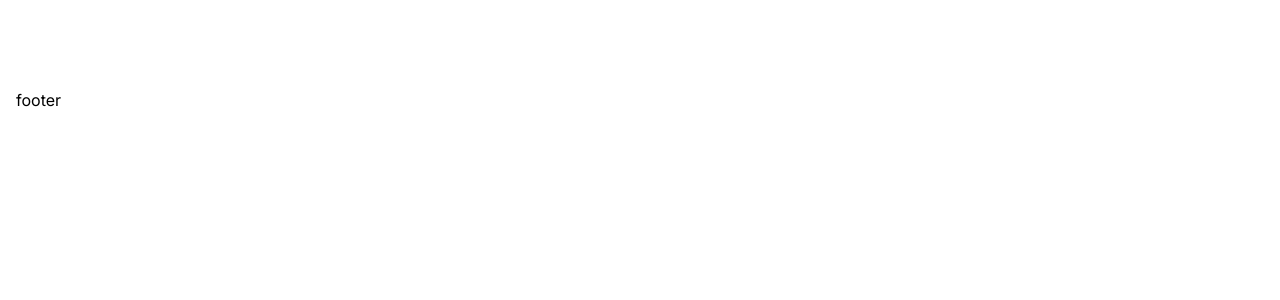
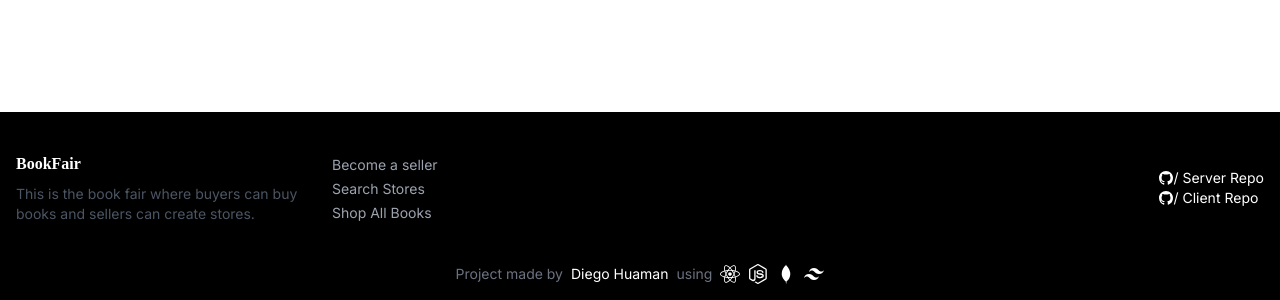
Before and after one commit to darsico/book-fair-frontend, a React (Vite) app: page /sellers in a window 1280 px wide. Shown: the part 792-1092 px from the top of the page. Before the commit the page ends 904 px from the top, so only its background shows below. Built offline with nearby package versions, Linux system fonts and the light colour scheme; no server answers; a web font is replaced by a local one.

Commit message:
chore: footer added, and styles changed in sellers page

```diff
--- /dev/null
+++ b/src/components/Footer/Footer.jsx
@@ -0,0 +1,85 @@
+import { BsGithub } from "react-icons/bs";
+import { GrNode } from "react-icons/gr";
+import { FaReact } from 'react-icons/fa'
+import { DiMongodb } from 'react-icons/di'
+import { SiTailwindcss } from 'react-icons/si'
+import { Link } from "react-router-dom";
+const Footer = () => {
+ const usefulLinks = [
+
+  {
+   name: 'Become a seller',
+   link: '/seller',
+  },
+  {
+   name: 'Search Stores',
+   link: '/sellers',
+  },
+  {
+   name: 'Shop All Books',
+   link: '/',
+  },
+ ];
+
+ const repoLinks = [
+  {
+   name: 'Server Repo',
+   link: 'https://github.com/darsico/book-fair-server'
+  },
+  {
+   name: 'Client Repo',
+   link: 'https://github.com/darsico/book-fair-frontend'
+  }
+
+ ]
+ return (
+  <footer className="bg-black w-full text-white pb-4 mt-6">
+   <div className=" container m-auto px-4 py-10 grid gap-10  md:gap-4 md:grid-cols-4 grid-cols-1 text-center md:text-start">
+
+    <div>
+     <h4 className="font-special font-bold text-white">BookFair</h4>
+     <p className="description text-gray-600 text-sm pt-2">
+      This is the book fair where buyers can buy books and sellers can create stores.
+     </p>
+    </div>
+    <div>
+     <ul>
+      {usefulLinks.map((link) => (
+       <li key={link.name}>
+        <Link
+         to={link.link}
+         className="text-gray-400 hover:text-white transition duration-300 ease-in-out text-sm"
+        >
+         {link.name}
+        </Link>
+       </li>
+      ))}
+     </ul>
+    </div>
+    <div className="md:col-span-2 md:justify-self-end flex justify-center">
+     <ul className="flex flex-col justify-center w-fit ">
+      {
+       repoLinks.map((link) => (
+        <li key={link.name} className="w-fit">
+         <a
+          href={link.link}
+          target="_blank"
+          className="text-gray-40sm0 hover:text-white transition duration-300 ease-in-out flex items-center text-sm w-fit"
+         >
+          <BsGithub />/ {link.name}
+         </a>
+        </li>
+       ))
+
+      }
+     </ul>
+    </div>
+   </div>
+   <div className="w-full flex justify-center">
+    <p className="text-center text-xs md:text-sm  text-gray-500 flex items-center gap-2">Project made by <span className="text-white">Diego Huaman</span> using <FaReact className="text-white text-lg md:text-xl" /> <GrNode className="text-white text-lg md:text-xl" /> <DiMongodb className="text-white text-lg md:text-xl" /> <SiTailwindcss className="text-white text-lg md:text-xl" /> </p>
+   </div>
+  </footer>
+ );
+}
+
+export default Footer;
--- a/src/components/Menus/NavBar.jsx
+++ b/src/components/Menus/NavBar.jsx
@@ -32,10 +32,10 @@ const NavBar = ({ setIsOpen, mobile = false }) => {
  return (
   <>
    <Link to="/" {...additionalProps}>
-    <p className=" px-4 py-2">Shop All</p>
+    <p className=" px-4 py-2">Shop All Books</p>
    </Link>
    <Link to={'/sellers'} {...additionalProps}>
-    <p className=" px-4 py-2">Discover Stores</p>
+    <p className=" px-4 py-2">Discover All Stores</p>
    </Link>
    {links.map((item, index) => (
     <Menu as="div" className="relative inline-block text-left" key={index}>
--- a/src/pages/layout.jsx
+++ b/src/pages/layout.jsx
@@ -6,6 +6,7 @@ import { RiAccountCircleFill } from 'react-icons/ri';
 import { useState } from 'react';
 import { VscMenu } from 'react-icons/vsc';
 import { AiOutlineClose } from 'react-icons/ai';
+import Footer from '../components/Footer/Footer';
 
 const Layout = () => {
  const [isOpen, setIsOpen] = useState(false);
@@ -29,6 +30,7 @@ const Layout = () => {
  const token = localStorage.getItem('token');
 
  return (
+  <>
    <div className="container m-auto px-4">
     <header className="py-5 flex justify-between items-center">
      <h1 className="text-xl font-bold font-special tracking-tight z-50">
@@ -63,8 +65,9 @@ const Layout = () => {
      <Outlet />
      <MiniCart />
     </main>
-   <footer>footer</footer>
    </div>
+   <Footer />
+  </>
  );
 };
 
--- a/src/pages/sellers.jsx
+++ b/src/pages/sellers.jsx
@@ -20,20 +20,20 @@ const Sellers = () => {
 
  return (
   <section className="page-container">
-   <h3 className="text-3xl font-medium">Welcome to BookFair</h3>
+   <h2 className="text-4xl font-special font-bold text-center pb-6">Welcome to BookFair</h2>
    <div className="py-6">
-    <Search placeholder="Search sellers" params={params} setParams={setParams} />
+    <Search placeholder="Search stores" params={params} setParams={setParams} />
    </div>
    <div className="grid grid-cols-2 md:grid-cols-3 xl:grid-cols-4  gap-10">
     {filteredSellers.map((seller) => (
-     <div key={seller._id} className="p-2 border border-solid ">
+     <div key={seller._id} className="p-4 border border-solid ">
       <h2 className="font-special font-bold text-base">{seller.store}</h2>
-      <p className="text-sm ">
-       Owner:<span className="text-gray-600"> {seller.name}</span>
+      <p className="text-xs text-gray-600 ">
+       Owner:<span className="text-sm text-black"> {seller.name}</span>
       </p>
-      <p className="text-sm ">Email: {seller.email}</p>
-      <p>{seller.books.length >= 1 ? `${seller.books.length} books` : 'No books yet'}</p>
-      <Link to={`/sellers/${seller._id}`}>
+      <p className=" break-words text-gray-500 font-medium"> <span className='text-sm'>{seller.email}</span></p>
+      <p className='pt-2'>{seller.books.length >= 1 ? `${seller.books.length} books` : 'No books yet'}</p>
+      <Link to={`/sellers/${seller._id}`} className="mt-auto">
        <button className="text-lg mt-4 underline">Go to store</button>
       </Link>
      </div>
```
Lines whose indentation alone changed are shown as unchanged.
